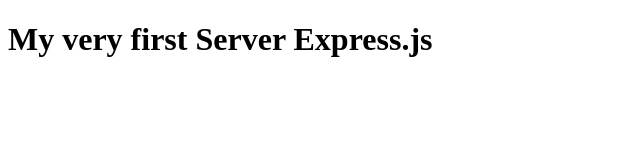
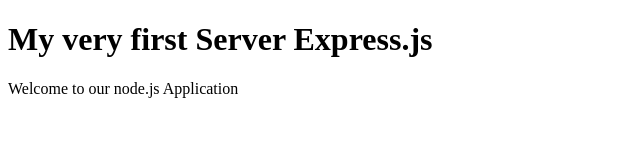
Before and after one commit to Usmankhans/web-server, a website: page public/index.html in a window 1280 px wide. Shown: the whole page, without its empty margins (0-640 px from the left). Drawn offline with Linux system fonts and the light colour scheme.

Commit message:
Update index.html

```diff
--- a/public/index.html
+++ b/public/index.html
@@ -6,5 +6,6 @@
 </head>
 <body>
 <h1>My very first Server Express.js</h1>
+<p> Welcome to our node.js Application</p>
 </body>
 </html>
```
